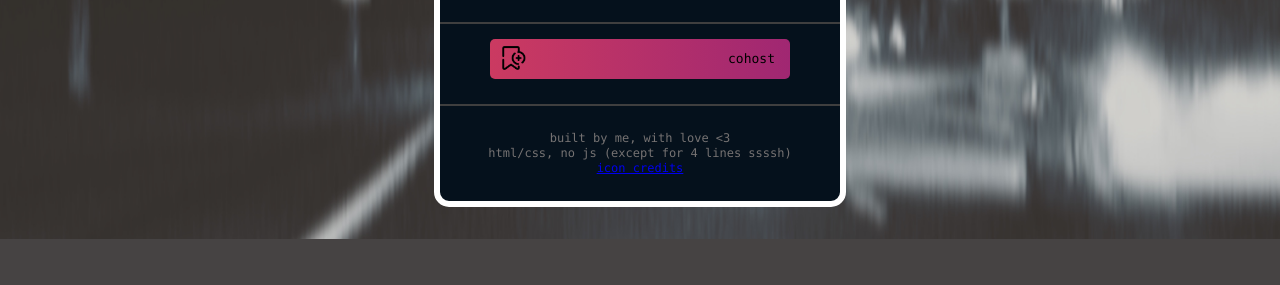
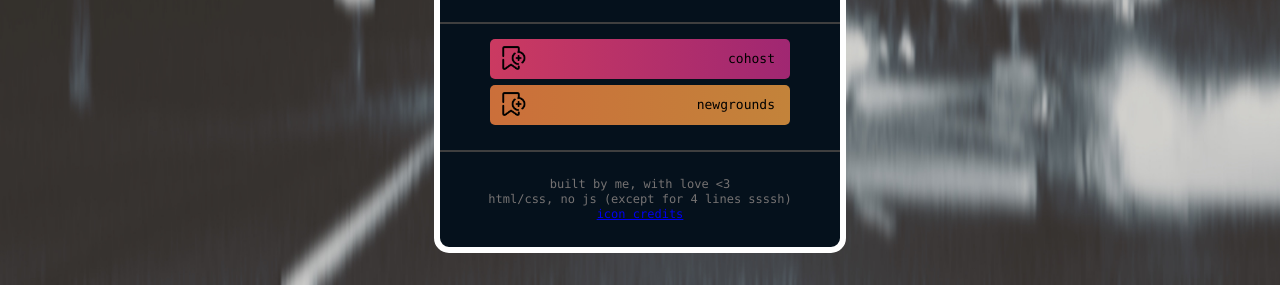
Before and after one commit to katsumashi/katsumashi.github.io, a plain HTML site: page index.html in a window 1280 px wide. Shown: the part 1008-1293 px from the top of the page. Before the commit the page ends 1247 px from the top, so only its background shows below. Drawn offline with Linux system fonts and the light colour scheme.

Commit message:
added newgrounds button

```diff
--- a/index.html
+++ b/index.html
@@ -22,7 +22,7 @@
             <p>experimental post-pop, songwriter, screenwriter (kinda)<br></p>
             <p>i write really long songs about being sad and they're kinda okay</p>
             <p>business email: contact [@] katsumashi [dot] com</p>
-            <p id="agediv"></p>
+            <!--<a href="https://pronouns.cc/@katsumashi">--><p id="agediv"></p><!--</link>-->
 
             <div class="buttons1div">
                 <!-- Album stream button, Bandcamp subscription button and website button -->
@@ -88,6 +88,10 @@
                     <button class="buttons1"  style="background-image: linear-gradient(to right, rgb(203, 58, 97), rgb(160, 39, 114));">
                         <img class="icons" src="icons/icons8-add-bookmark-100.png"> cohost</button>
                 </form>
+                <form action="https://katsumashi.newgrounds.com">
+                    <button class="buttons1"  style="background-image: linear-gradient(to right, rgb(203, 111, 58), rgb(195, 131, 58));">
+                        <img class="icons" src="icons/icons8-add-bookmark-100.png"> newgrounds</button>
+                </form>
 
                 <!-- Divider -->
                 <hr>
--- a/style.css
+++ b/style.css
@@ -107,11 +107,13 @@ hr {
     transition: 0.3s;
     filter: brightness(150%);
 }
+
 .streambutton {
     background-image: url("images/tngcover.png");
     color: white;
     background-attachment: fixed;
     mix-blend-mode:difference;
+
 }
 .subbutton {
     background-image: url("images/header.jpg");
```
